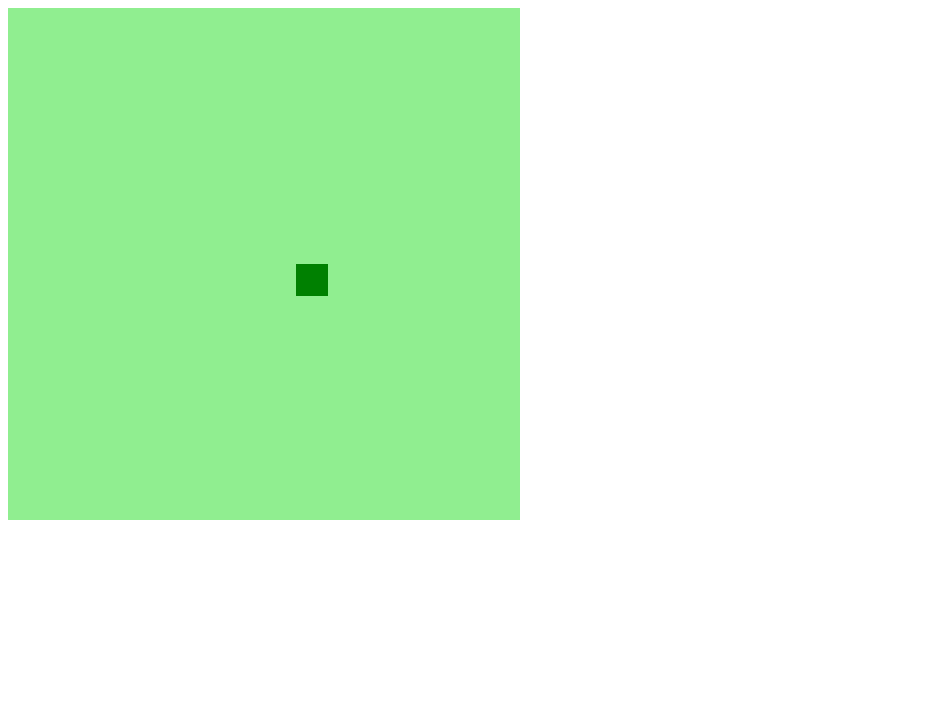
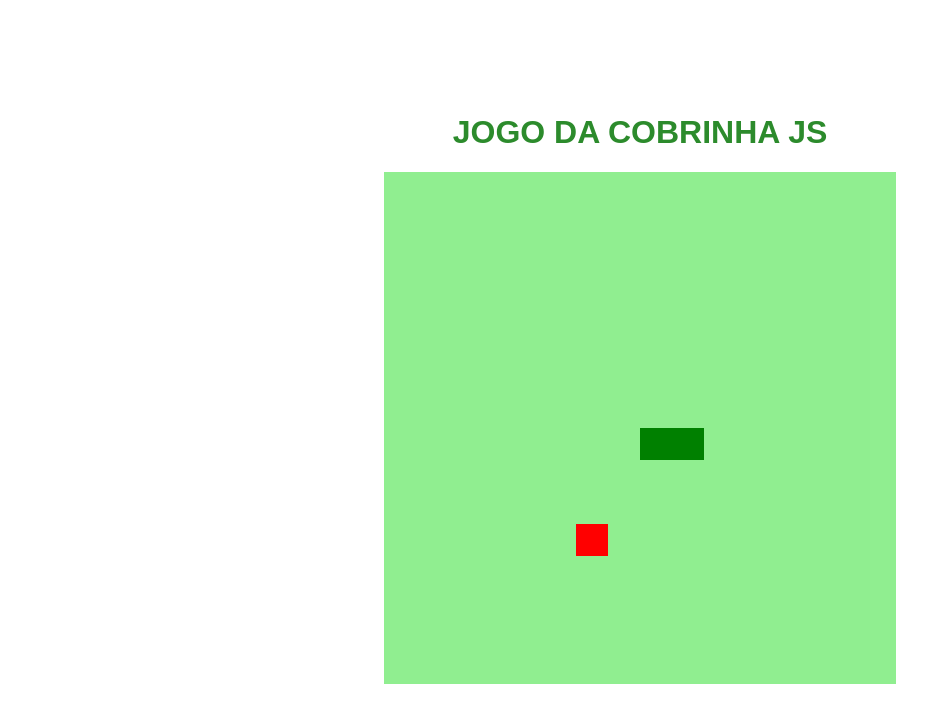
Before and after one commit to ricardofrance/DIO-Snake, a plain HTML site: page index.html in a window 1280 px wide. Shown: the whole page, without its empty margins (0-951 px from the left). Drawn offline with Linux system fonts and the light colour scheme.

Commit message:
Final do projeto

```diff
--- a/index.html
+++ b/index.html
@@ -10,6 +10,7 @@
     <script defer src="script.js"></script>
 </head>
 <body>
+    <h1>Jogo da Cobrinha JS</h1>
     <canvas id="snake" width="512" height="512"></canvas>
 </body>
 </html>
--- a/script.js
+++ b/script.js
@@ -8,6 +8,12 @@ snake[0] = {
 }
 
 let direction = "right";
+
+let food = {
+    x: Math.floor(Math.random() * 15 + 1) * box,
+    y: Math.floor(Math.random() * 15 + 1) * box
+}
+
 
 function criarBG() {
     context.fillStyle = "lightgreen";
@@ -22,6 +28,11 @@ function criarCobrinha () {
     }
 }
 
+function drawFood() {
+    context.fillStyle = "red";
+    context.fillRect(food.x, food.y, box, box);
+
+}
 
 document.addEventListener('keydown', update);
 
@@ -34,14 +45,22 @@ function update (event) {
 }
 
 
-function iniciarJogo() {
+function iniciarJogo(){
     if(snake[0].x > 15 * box && direction == "right") snake[0].x = 0;
     if(snake[0].x < 0 && direction == "left") snake[0].x = 16 * box;
     if(snake[0].y > 15 * box && direction == "down") snake[0].y = 0;
     if(snake[0].y < 0 && direction == "up") snake[0].y = 16 * box;
 
+    for(i = 1; i < snake.length; i++){
+        if(snake[0].x == snake[i].x && snake[0].y == snake[i].y){
+            clearInterval(jogo);
+            alert('Game over');
+        }
+    }
+
     criarBG();
     criarCobrinha();
+    drawFood();
 
     let snakeX = snake[0].x;
     let snakeY = snake[0].y;
@@ -51,7 +70,14 @@ function iniciarJogo() {
     if (direction == "up") snakeY -= box;
     if (direction == "down") snakeY += box;
 
-    snake.pop();
+    if(snakeX != food.x || snakeY != food.y){
+        snake.pop();
+    }
+    else{food.x = Math.floor(Math.random() * 15 + 1) * box,
+        food.y = Math.floor(Math.random() * 15 + 1) * box
+    }
+
+
 
     let newHead = {
         x: snakeX,
--- a/style.css
+++ b/style.css
@@ -0,0 +1,14 @@
+body {
+    height: 95vh;
+    width: 95;
+    display: flex;
+    justify-content: center;
+    align-items: center;
+    flex-direction: column;
+    color: rgb(44, 139, 44);
+}
+
+h1 {
+    text-transform: uppercase;
+    font-family: Arial, Helvetica, sans-serif;
+}
```
